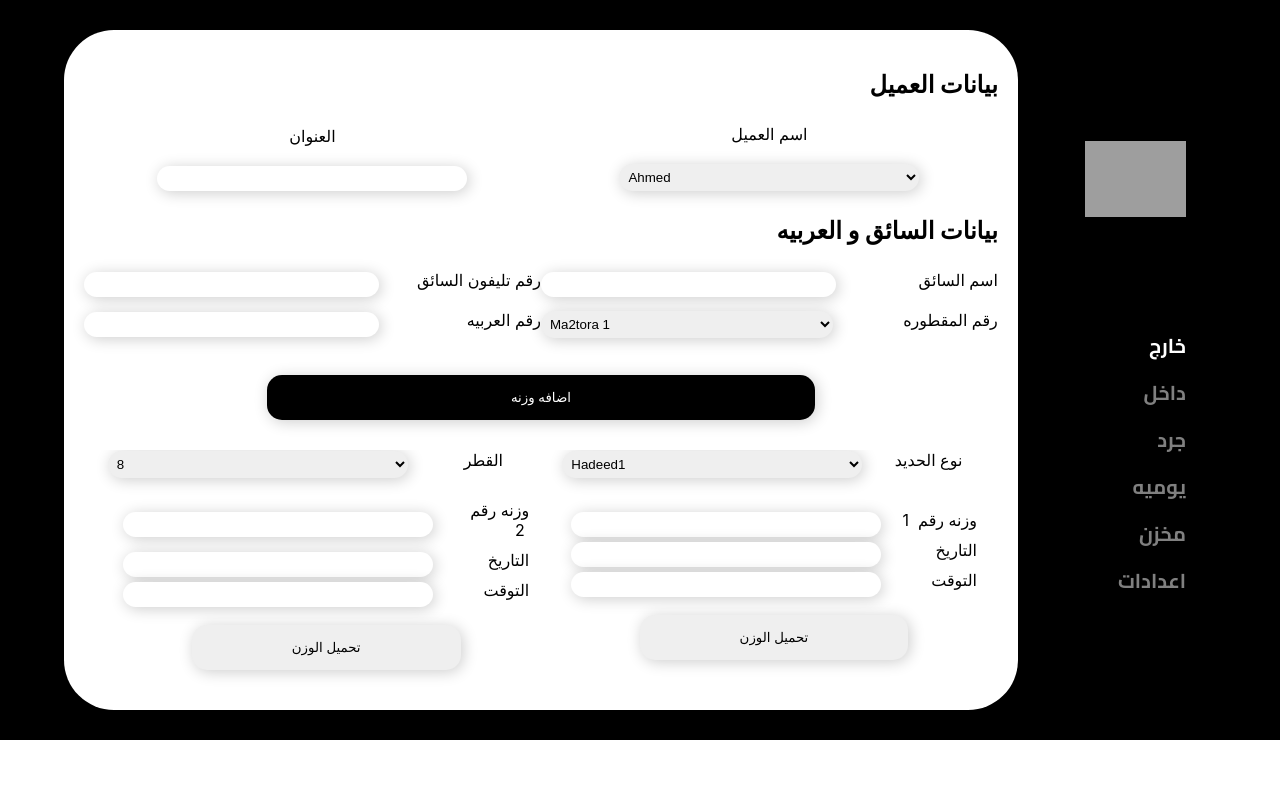
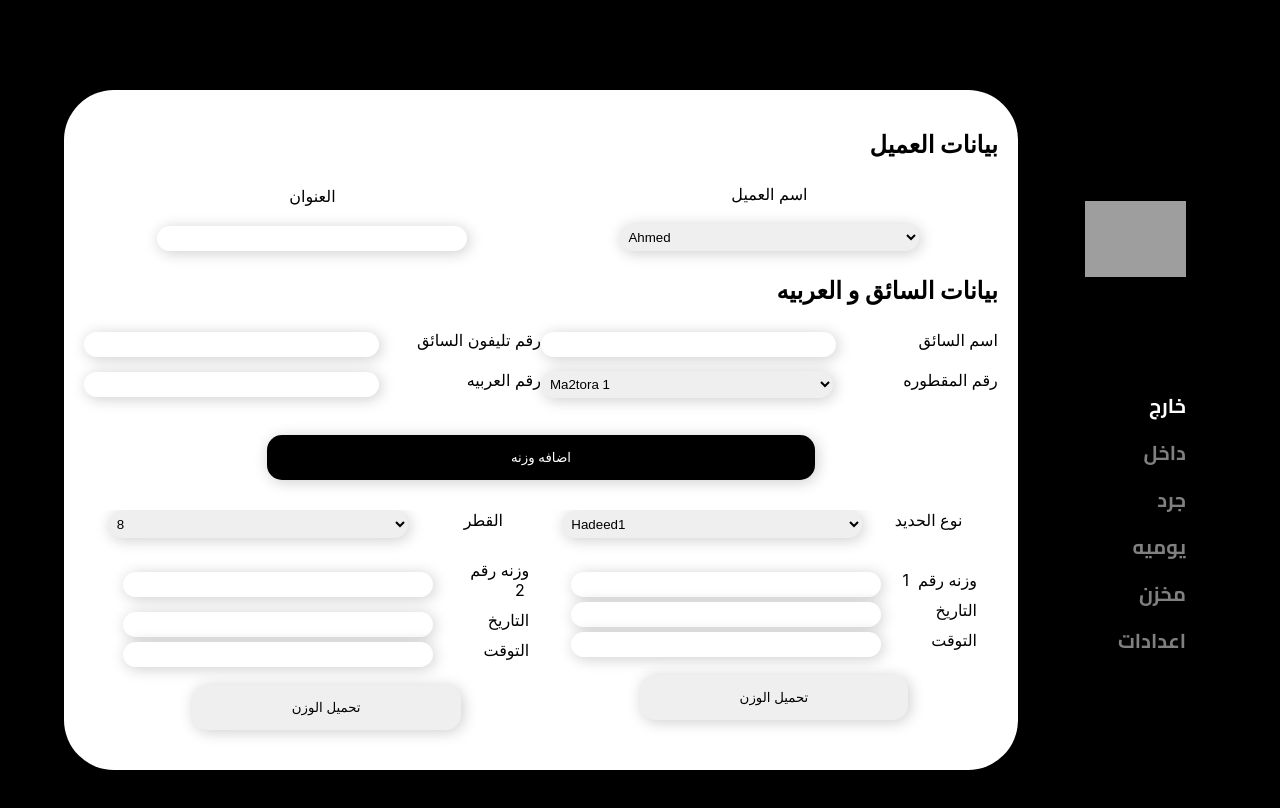
Before and after one commit to Alkuds/Al-Kuds-WeighSystem, a React (Create React App) app in the folder frontend/: page / in a window 1280 px wide. Shown: the top 808 px of the page. Built offline with nearby package versions, Linux system fonts and the light colour scheme; grey boxes are pictures that could not be loaded.

Commit message:
fixes layout

```diff
--- a/frontend/src/App.js
+++ b/frontend/src/App.js
@@ -2,6 +2,7 @@ import { Navigate, createBrowserRouter, RouterProvider, useParams } from 'react-
 import './App.css';
 import HomeLayout from './layouts/HomeLayout'
 import OutWeighs from './pages/OutWeighs';
+import InWeights from './pages/InWeights';
 const router = createBrowserRouter([
   {
     path: "/",
@@ -11,7 +12,19 @@ const router = createBrowserRouter([
         index: true,
         element: <OutWeighs />,
       },
-    ]
+    ] ,
+
+  } ,
+  {
+    path: "/in",
+    element: <HomeLayout />,
+    children: [
+      {
+        index: true,
+        element: <InWeights />,
+      },
+    ] ,
+
   }
 
 ])
--- a/frontend/src/assets/css/common.css
+++ b/frontend/src/assets/css/common.css
@@ -1,6 +1,7 @@
 @import url('https://fonts.googleapis.com/css2?family=Cairo:wght@200..1000&display=swap');
 .main-content{
     width: 85%;
+    min-height: 85vh;
     border-radius: 50px;
     background-color: white;
     color: black;
--- a/frontend/src/assets/css/layout.css
+++ b/frontend/src/assets/css/layout.css
@@ -4,8 +4,10 @@
     align-items: center;
     justify-content: center;
     background: black;
+    min-height: 100vh;
 }
 .container{
+    min-height: 100vh;
     border-radius: 50px;
     padding: 30px;
     background: black;
--- a/frontend/src/layouts/HomeLayout.js
+++ b/frontend/src/layouts/HomeLayout.js
@@ -6,7 +6,11 @@ export default function RootLayout() {
     return (
         <div className='background'>
             <div className='container'>
+                <div className='main-content'>
+
                 <Outlet />
+                </div>
+
                 <div className='nav'>
                     <img src={kuds} />
                     <NavLink to={"/"}> خارج </NavLink>
--- /dev/null
+++ b/frontend/src/pages/InWeights.js
@@ -0,0 +1,12 @@
+import React from 'react'
+
+const InWeights = () => {
+  return (
+
+   <>
+
+   </>
+  )
+}
+
+export default InWeights
--- a/frontend/src/pages/OutWeighs.js
+++ b/frontend/src/pages/OutWeighs.js
@@ -8,7 +8,7 @@ const OutWeighs = () => {
 
     }, [ironArr])
     return (
-        <div className="main-content" >
+        <>
             <div className="client-details">
                 <div className="client-data">
                     <h2>
@@ -119,7 +119,7 @@ const OutWeighs = () => {
                     ))
                 }
             </div>
-        </div>
+        </>
     )
 }
 
```
